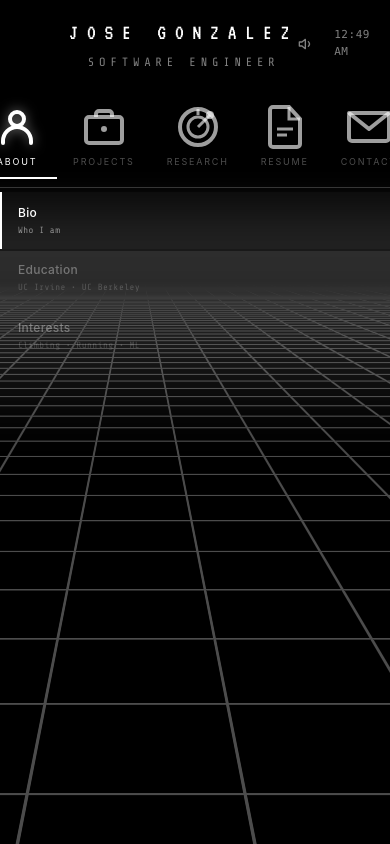
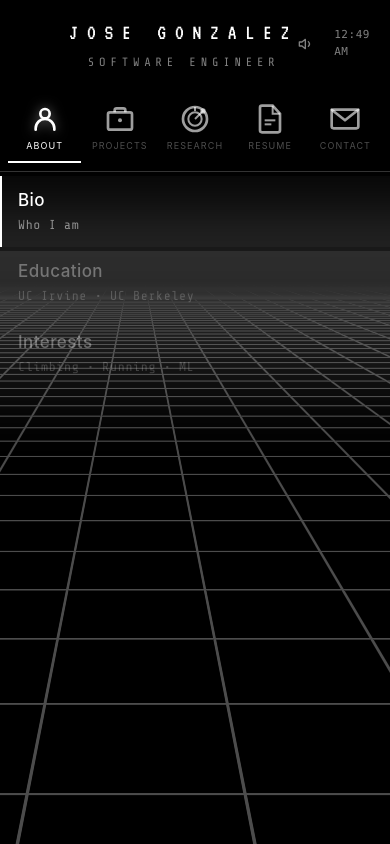
Before and after one commit to josegonz115/my-portfolio, a React (Vite) app: page /#about/bio in a window 390 px wide. Built offline with nearby package versions, Linux system fonts and the light colour scheme.

Commit message:
Tighten mobile XMB nav layout and icon sizing
- Let category icons accept custom sizes
- Improve mobile tab spacing, labels, and back button sizing
- Relax icon desaturation for better visibility

```diff
--- a/src/components/xmb/CategorySvgIcon.tsx
+++ b/src/components/xmb/CategorySvgIcon.tsx
@@ -3,6 +3,7 @@ import { ACCENT, CYBER_FLAGS } from '../../config/cyberFlags';
 interface Props {
   name: string;
   active: boolean;
+  sizeClass?: string;
 }
 
 // Bold icon set — thick 2px strokes, high contrast
@@ -62,7 +63,7 @@ const iconPaths: Record<string, React.ReactNode> = {
   ),
 };
 
-export function CategorySvgIcon({ name, active }: Props) {
+export function CategorySvgIcon({ name, active, sizeClass = 'w-12 h-12' }: Props) {
   const path = iconPaths[name];
   if (!path) return null;
 
@@ -71,7 +72,7 @@ export function CategorySvgIcon({ name, active }: Props) {
   return (
     <svg
       viewBox="0 0 24 24"
-      className="w-12 h-12"
+      className={sizeClass}
       style={{
         color: active ? ACCENT : cyber ? 'rgba(0,212,170,0.62)' : 'rgba(255,255,255,0.62)',
         transition: 'color 0.4s ease, filter 0.4s ease',
--- a/src/components/xmb/XMBMobileNav.tsx
+++ b/src/components/xmb/XMBMobileNav.tsx
@@ -28,13 +28,13 @@ export function XMBMobileNav({ state, dispatch, onBack }: Props) {
   const thumbBorder = cyber ? 'rgba(0,212,170,0.15)' : 'rgba(255,255,255,0.15)';
   const bgActive = cyber ? 'rgba(0,212,170,0.03)' : 'rgba(255,255,255,0.03)';
 
-  const thumbFilter = 'saturate(0) contrast(1.3) brightness(0.8)';
+  const thumbFilter = 'contrast(1.3) brightness(0.8)';
 
   return (
     <div className="flex flex-col flex-1 overflow-hidden">
       {/* Category tab bar */}
       <div
-        className="flex items-center justify-center gap-0 px-1 py-2 overflow-x-auto shrink-0"
+        className="flex items-center justify-between gap-0.5 px-2 py-2 overflow-hidden shrink-0"
         style={{ borderBottom: `1px solid ${dimBorder}` }}
       >
         {categories.map((cat, index) => (
@@ -42,15 +42,15 @@ export function XMBMobileNav({ state, dispatch, onBack }: Props) {
             key={cat.id}
             type="button"
             onClick={() => dispatch({ type: 'GO_TO_CATEGORY', index })}
-            className="flex flex-col items-center gap-1 px-4 py-2 bg-transparent border-none cursor-pointer shrink-0"
+            className="flex min-w-0 flex-1 flex-col items-center gap-1 px-1 py-2 bg-transparent border-none cursor-pointer"
             style={{
               borderBottom: index === activeCategoryIndex ? `2px solid ${ACCENT}` : '2px solid transparent',
               transition: 'border-color 0.3s ease',
             }}
           >
-            <CategorySvgIcon name={cat.icon} active={index === activeCategoryIndex} />
+            <CategorySvgIcon name={cat.icon} active={index === activeCategoryIndex} sizeClass="w-8 h-8" />
             <span
-              className="text-[9px] tracking-[0.2em] uppercase"
+              className="text-[9px] tracking-[0.12em] uppercase truncate"
               style={{
                 color: index === activeCategoryIndex ? ACCENT : dim,
                 transition: 'color 0.3s ease',
@@ -71,7 +71,7 @@ export function XMBMobileNav({ state, dispatch, onBack }: Props) {
               onBack?.();
               dispatch({ type: 'BACK' });
             }}
-            className="mb-5 flex items-center gap-2 text-[10px] tracking-widest uppercase bg-transparent border-none cursor-pointer"
+            className="mb-5 flex items-center gap-2 text-[11px] tracking-widest uppercase bg-transparent border-none cursor-pointer"
             style={{ color: cyber ? 'rgba(0,212,170,0.5)' : 'rgba(255,255,255,0.5)', transition: 'color 0.3s ease' }}
           >
             &larr; <span>Back</span>
@@ -115,7 +115,7 @@ export function XMBMobileNav({ state, dispatch, onBack }: Props) {
               )}
               <div className="flex flex-col min-w-0 gap-0.5">
                 <span
-                  className="text-[12px] font-medium tracking-wide truncate"
+                  className="text-[17px] font-medium tracking-wide truncate"
                   style={{
                     color: index === activeIdx ? ACCENT : dimText,
                     transition: 'color 0.3s ease',
@@ -125,7 +125,7 @@ export function XMBMobileNav({ state, dispatch, onBack }: Props) {
                 </span>
                 {item.sublabel && (
                   <span
-                    className="text-[9px] tracking-wider truncate"
+                    className="text-[13px] tracking-wider truncate"
                     style={{
                       fontFamily: FONT_MONO,
                       color: index === activeIdx ? activeSub : dimSub,
```
